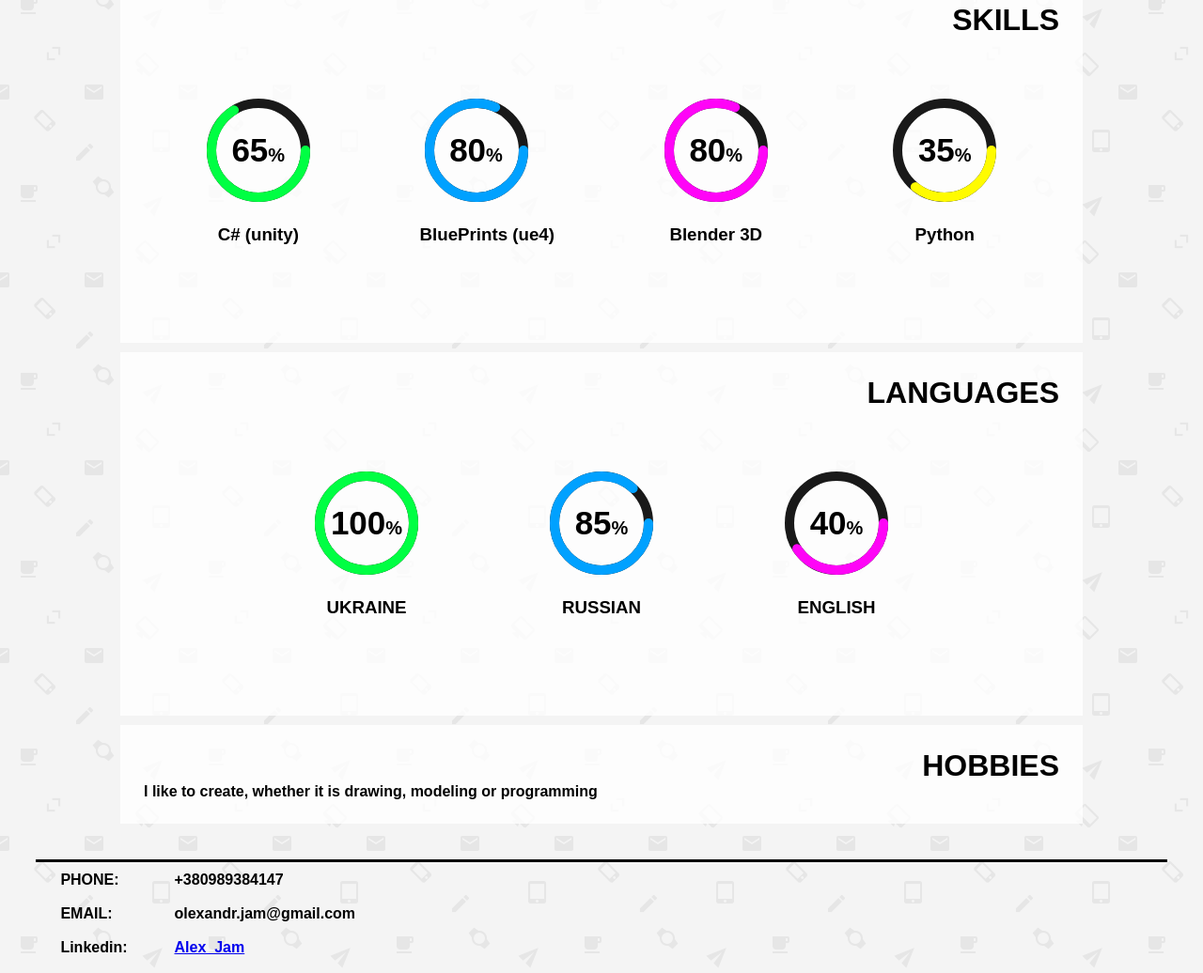
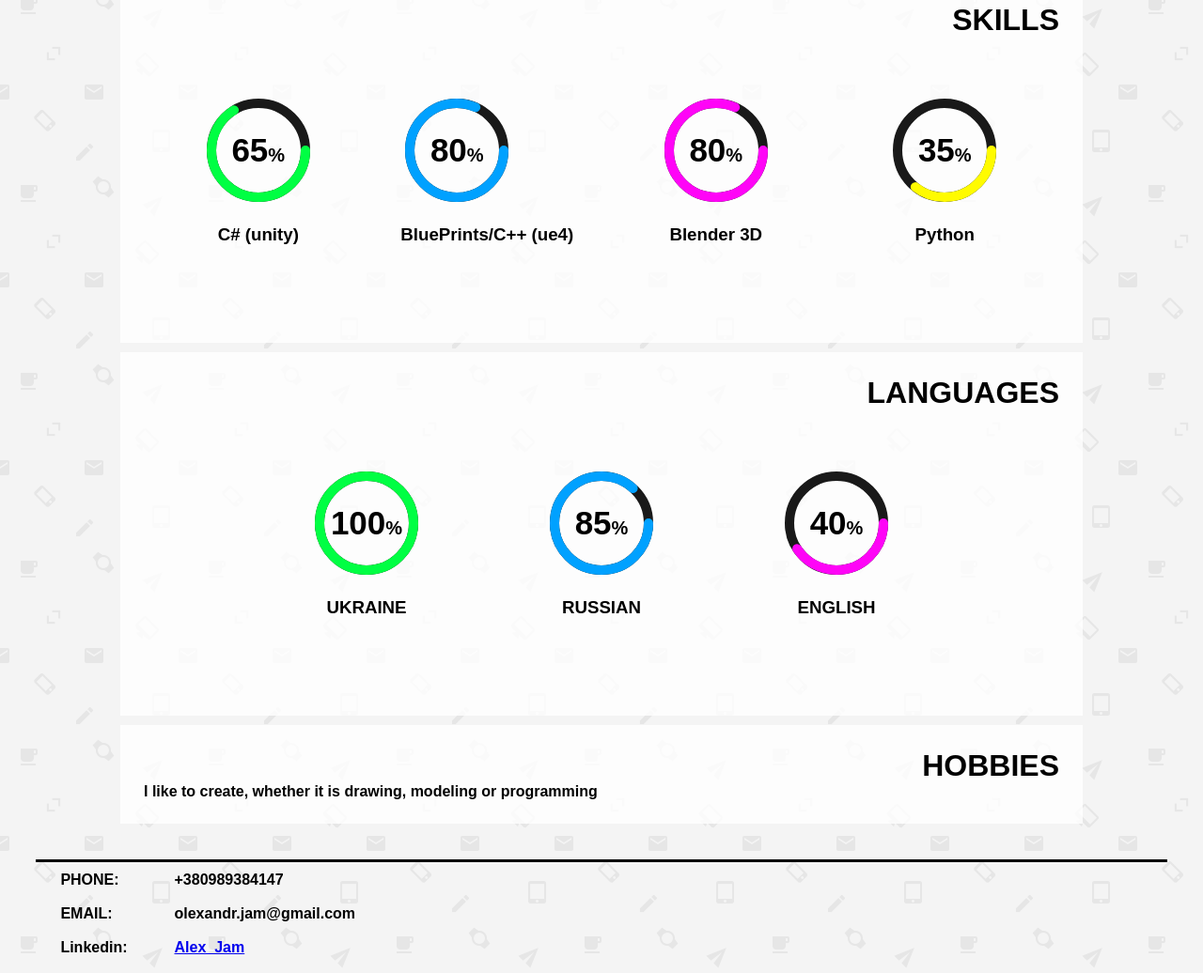
Before and after one commit to Alex-Jam/Alex-Jam.github.io, a plain HTML site: page index.html in a window 1280 px wide. Shown: the part 960-1996 px from the top of the page at 94% size. Drawn offline with Linux system fonts and the light colour scheme.

Commit message:
Update index.html

```diff
--- a/index.html
+++ b/index.html
@@ -100,7 +100,7 @@
                                                 <h3>80<span>%</span></h3>
                                             </div>
                                         </div>
-                                        <h3 class="name">BluePrints (ue4)</h3>
+                                        <h3 class="name">BluePrints/C++ (ue4)</h3>
                                     </div>
                                 </div>
                                 <div class="card">
```
